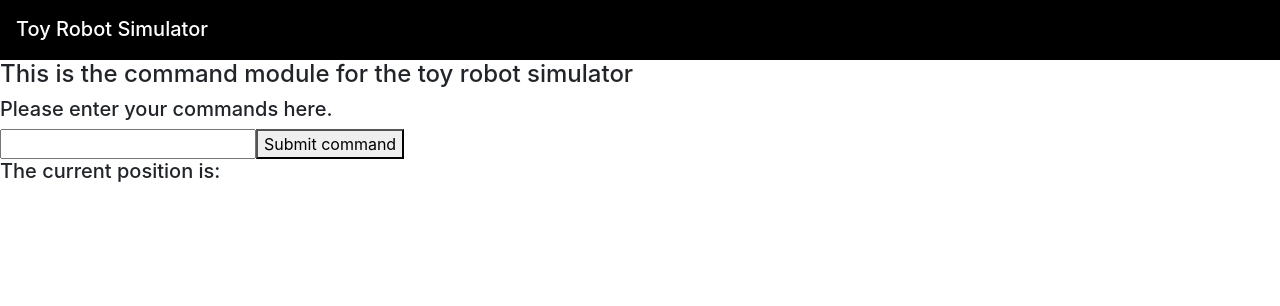
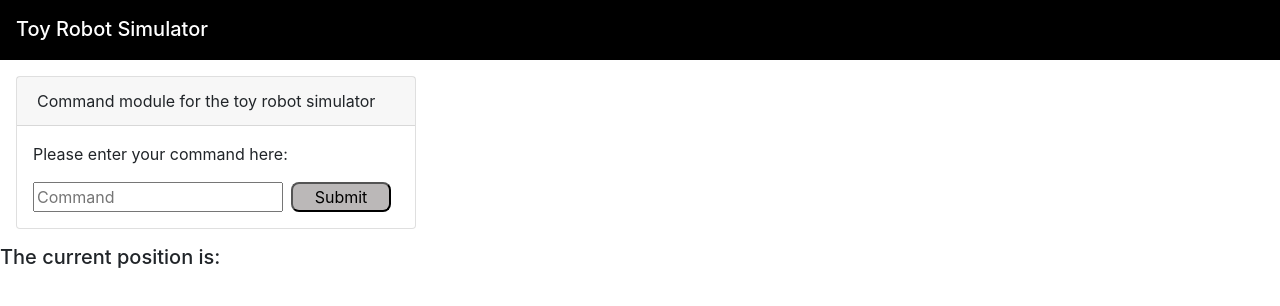
Before and after one commit to mithunprem/toyrobotsimulator, a React (Create React App) app: page / in a window 1280 px wide. Shown: the top 306 px of the page. Built offline with nearby package versions, Linux system fonts and the light colour scheme.

Commit message:
Added styling to the CommandInput component.

```diff
--- /dev/null
+++ b/src/Components/CommandInput/commandInput.scss
@@ -0,0 +1,43 @@
+.command-input {
+  width: 400px;
+  position: relative;
+  display: flex;
+  flex-direction: column;
+  min-width: 0;
+  word-wrap: break-word;
+  background-color: #fff;
+  background-clip: border-box;
+  border: 1px solid rgba(0,0,0,.125);
+  border-radius: .25rem;
+
+  .command-input-title {
+    padding: .75rem 1.25rem;
+    margin-bottom: 0;
+    background-color: rgba(0,0,0,.03);
+    border-bottom: 1px solid rgba(0,0,0,.125);
+  }
+
+  .command-input-body {
+    flex: 1 1 auto;
+
+    .input {
+      width: 250px;
+    }
+
+    .submit-button {
+      width: 100px;
+      height: 30px;
+      background-color: #bbb8b8;
+      border-radius: 8px;
+      outline: none;
+
+      &:hover {
+        background-color: #afacac;
+      }
+      &:active {
+        background-color: #8e8b8b;
+      }
+    }
+  }
+
+}
--- a/src/Components/CommandInput/index.js
+++ b/src/Components/CommandInput/index.js
@@ -1,16 +1,30 @@
-import React, { Fragment } from 'react';
+import React, { Component, Fragment } from 'react';
+import './commandInput.scss';
 
-function CommandModule() {
-  return (
-    <Fragment>
-      <div className="command-module">
-        <h4> This is the command module for the toy robot simulator</h4>
-        <h5> Please enter your commands here. </h5>
-        <input type="text" name="command"></input>
-        <button name="submit-command">Submit command</button>
-      </div>
-    </Fragment>
-  );
+export default class CommandModule extends Component {
+
+  render() {
+    return (
+      <Fragment>
+        <div className="m-3 command-input">
+          <div className="command-input-title">
+            Command module for the toy robot simulator
+          </div>
+          <div className="p-3 command-input-body">
+            <div className="pb-3">Please enter your command here:</div>
+            <div class="input-group">
+              <input
+                className="input" placeholder="Command"
+                type="text" name="command"
+              />
+              <button className="ml-2 submit-button" size="sm"
+                aria-label="Submit Command" onClick={this.submitCommand}>
+                Submit
+              </button>
+            </div>
+          </div>
+        </div>
+      </Fragment>
+    );
+  }
 }
-
-export default CommandModule;
```
